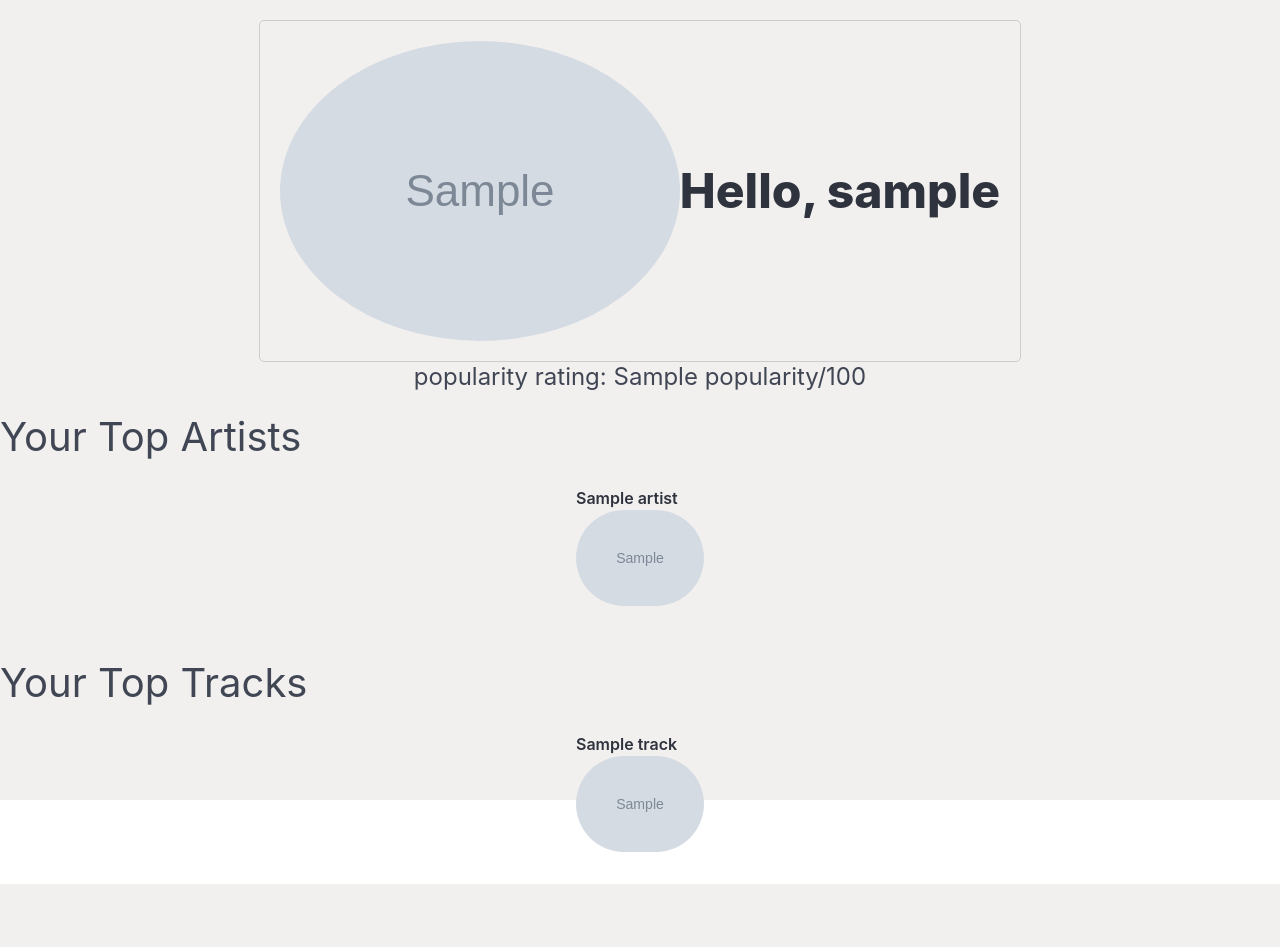
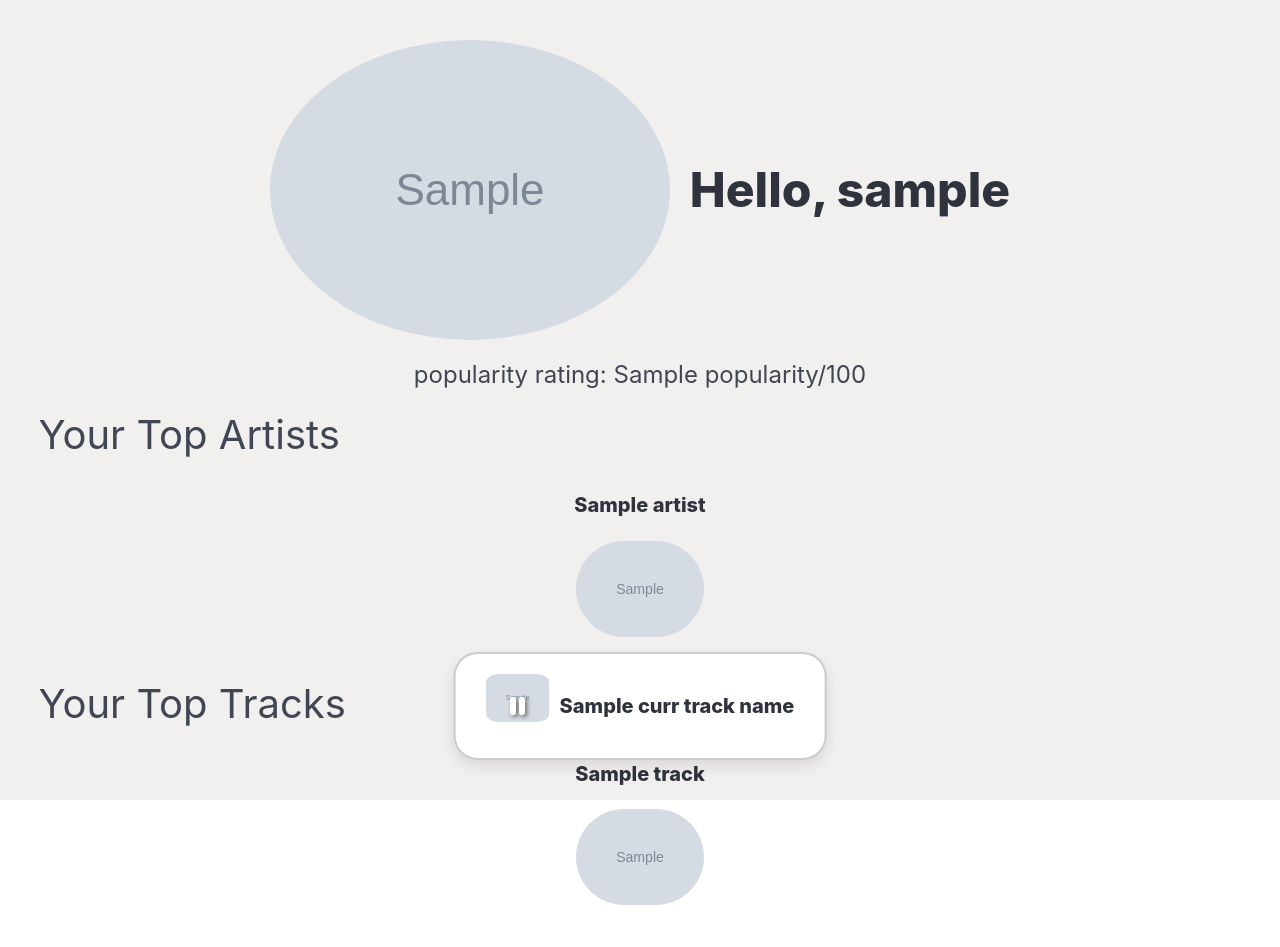
Before and after one commit to eitanamzallag/SoundScope, a Flask app: template templates/index.html in a window 1280 px wide. Before the commit the page ends 884 px from the top, so only its background shows below. Run offline with Flask 3, Linux system fonts and the light colour scheme; the template is opened without the code that fills it: most values are stand-ins (such as "Sample title", 1, 10 or a date in 2020); grey boxes marked "Sample" are stand-in pictures.

Commit message:
add currently playing and remove recommendations

```diff
--- a/main.py
+++ b/main.py
@@ -26,34 +26,45 @@ sp_oauth = SpotifyOAuth(client_id=client_id,
 
 sp = Spotify(auth_manager=sp_oauth)
 
+
 @app.route('/')
 def home():
-    if not sp_oauth.validate_token(cache_handler.get_cached_token()):
+    token_info = cache_handler.get_cached_token()
+    if not token_info or not sp_oauth.validate_token(token_info):
         auth_url = sp_oauth.get_authorize_url()
         return redirect(auth_url)
     return redirect(url_for('top_stats'))
 
 @app.route('/callback')
 def callback():
-    sp_oauth.get_access_token(request.args['code'])
+    code = request.args.get('code')
+    if not code:
+        return "Error: Authorization code not provided."
+    sp_oauth.get_access_token(code)
     return redirect(url_for('top_stats'))
 
 @app.route('/top_stats')
 def top_stats():
-    if not sp_oauth.validate_token(cache_handler.get_cached_token()):
+    token_info = cache_handler.get_cached_token()
+    if not token_info or not sp_oauth.validate_token(token_info):
         auth_url = sp_oauth.get_authorize_url()
         return redirect(auth_url)
 
     username, photo_url = get_user_data(sp)
     popularity = get_popularity(sp, 50)
     artists_photos, tracks_photos = get_top_artists_tracks(sp)
+    curr_track_name, is_playback, curr_track_photo = get_current_track(sp)
     context = {
-        'username' : username,
-        'photo_url' : photo_url,
-        'artists_photos' : artists_photos,
-        'tracks_photos' : tracks_photos,
-        'popularity' : popularity
+        'username': username,
+        'photo_url': photo_url,
+        'artists_photos': artists_photos,
+        'tracks_photos': tracks_photos,
+        'popularity': popularity,
+        'curr_track_name': curr_track_name,
+        'is_playback': is_playback,
+        'curr_track_photo': curr_track_photo
     }
+    print(is_playback)
     return render_template('index.html', **context)
 
 if __name__ == '__main__':
--- a/static/css/style.css
+++ b/static/css/style.css
@@ -12,30 +12,143 @@ html, body {
     padding: 20px;
 }
 
+.user-photo {
+  border-radius: 50%;
+  margin-right: 20px;
+}
+
 .user-info {
   display: flex;
   flex-direction: row;
   justify-content: space-between;
   align-items: center;
   padding: 20px;
-  border: 1px solid #ccc;
-  border-radius: 5px;
   margin: 0 10px;
-}
-
-.user-photo {
-    border-radius: 50%;
 }
 
 .top-artists ul, .top-tracks ul {
   display: flex;
   flex-direction: row;
-  justify-content: space-around;
-  align-items: center;
-  flex-wrap: wrap;
-  margin: 20px;
+  justify-content: space-between;
+  align-items: stretch; /* Ensure items stretch to the same height */
+  flex-wrap: wrap; /* Allow items to wrap to the next line */
+  list-style-type: none; /* Remove default list styling */
+  padding: 0; /* Remove default padding */
+  margin-right: 5%;
+  margin-left: 5%;
 }
 
-.artist-name {
-    align-content: center;
+.top-artists li, .top-tracks li {
+  margin: 10px; /* Add some space between list items */
+  flex: 1 1 200px; /* Ensure items take up equal space and wrap as needed */
 }
+
+.top-title {
+  margin-left: 3%;
+}
+
+.artist-name, .track-name {
+    text-align: center;
+}
+
+.artist-container, .track-container {
+    display: flex;
+    flex-direction: column;
+    align-items: center;
+    text-align: center;
+    width: 100%; /* Ensure containers take up full width of the list item */
+}
+
+.artist-container img, .track-container img {
+  width: 128px;
+  height: 128px;
+  border-radius: 50%;
+  object-fit: cover; /* Ensure the image covers the container while maintaining aspect ratio */
+  box-sizing: border-box; /* Include padding and border in the element's total width and height */
+}
+
+.currently-playing {
+  position: fixed;
+  bottom: 5%;
+  left: 50%;
+  transform: translateX(-50%);
+  display: flex;
+  flex-direction: row;
+  justify-content: center;
+  align-items: center;
+  padding: 20px 30px; /* More balanced padding */
+  border-radius: 24px; /* More rounded corners */
+  border: 2px solid rgba(0, 0, 0, 0.2); /* Softer border color */
+  background: white; /* Ensure a clean, modern background */
+  box-shadow: 0 6px 15px rgba(0, 0, 0, 0.1); /* Subtle Apple-like shadow */
+}
+
+.image-button {
+  position: relative;
+  background: none;
+  border: none;
+  padding: 0;
+  cursor: pointer;
+  display: inline-block;
+}
+
+.curr_track_photo {
+  border-radius: 20%;
+  display: block;
+}
+
+.curr-track-name {
+  margin-left: 10px;
+}
+
+.overlay-icon {
+  position: absolute;
+  top: 50%;
+  left: 50%;
+  transform: translate(-50%, -50%); /* Center the icon */
+  font-size: 24px; /* Adjust icon size */
+  color: white; /* Make it visible */
+  text-shadow: 2px 2px 4px rgba(0, 0, 0, 0.5); /* Optional: Adds contrast */
+  pointer-events: none; /* Prevents click interference */
+}
+
+.sound-wave {
+  position: absolute;
+  top: 50%;
+  left: 50%;
+  transform: translate(-50%, -50%);
+  display: flex;
+  align-items: center;
+  justify-content: center;
+  gap: 4px;
+  height: 20px;
+  z-index: 2;
+}
+
+.sound-wave span {
+  display: block;
+  width: 4px;
+  height: 10px;
+  background: white;
+  animation: wave-animation 1s infinite ease-in-out;
+  border-radius: 20%;
+}
+
+.sound-wave span:nth-child(1) {
+  animation-delay: -0.2s;
+}
+.sound-wave span:nth-child(2) {
+  animation-delay: -0.4s;
+}
+.sound-wave span:nth-child(3) {
+  animation-delay: -0.6s;
+}
+
+@keyframes wave-animation {
+  0%, 100% {
+      height: 10px;
+  }
+  50% {
+      height: 20px;
+  }
+}
--- a/templates/index.html
+++ b/templates/index.html
@@ -6,8 +6,10 @@
     <title>SoundScope</title>
     <link rel="stylesheet" href="static/css/style.css">
     <link rel="stylesheet" href="https://cdn.jsdelivr.net/npm/bulma@1.0.2/css/bulma.min.css">
+    <link rel="stylesheet" href="https://cdnjs.cloudflare.com/ajax/libs/font-awesome/6.4.2/css/all.min.css">
   </head>
   <body>
+    <!-- create user profile -->
     <div class = 'user'>
         <container class="user-info">
             <img class="user-photo" src={{photo_url}} alt="That's you!">
@@ -18,14 +20,16 @@
 
     <!-- list out top artists -->
     <div class="top-artists">
-        <h2 class="subtitle is-2"> Your Top Artists </h2>
+        <h2 class="subtitle is-2 top-title"> Your Top Artists </h2>
         <ul>
             {% for artist, img_url in artists_photos.items() %}
                 <li>
-                    <span class="artist-name"><strong>{{ artist }}</strong></span>
+                    <div class="artist-container">
+                        <h5 class="title is-5 artist-name">{{ artist }}</h5>
                         <figure class="image is-128x128">
                             <img class="is-rounded" src="{{img_url}}" alt="{{ artist }}">
                         </figure>
+                    </div>
                 </li>
             {% endfor %}
         </ul>
@@ -33,17 +37,39 @@
 
     <!-- list out top tracks -->
     <div class="top-tracks">
-            <h2 class="subtitle is-2"> Your Top Tracks </h2>
+        <h2 class="subtitle is-2 top-title"> Your Top Tracks </h2>
         <ul>
             {% for track, img_url in tracks_photos.items() %}
                 <li>
-                    <span class="track-name"><strong>{{ track }}</strong></span>
+                    <div class="track-container">
+                        <h5 class="title is-5 track-name">{{ track }}</h5>
                         <figure class="image is-128x128">
                             <img class="is-rounded" src="{{img_url}}" alt="{{ track }}">
                         </figure>
+                    </div>
                 </li>
             {% endfor %}
         </ul>
     </div>
+
+    <!-- create currently playing player -->
+    <div class="currently-playing">
+        <button class="image-button">
+            <figure class="image is-64x64">
+                <img class="curr_track_photo" src="{{ curr_track_photo }}" alt="Currently Playing">
+                {% if is_playback is true %}
+                    <!-- <i class="fa-solid fa-play overlay-icon"></i> -->
+                    <div class="sound-wave">
+                        <span></span>
+                        <span></span>
+                        <span></span>
+                    </div>
+                {% else %}
+                    <i class="fa-solid fa-pause overlay-icon"></i>
+                {% endif %}
+            </figure>
+        </button>
+        <h5 class = "title is-5 curr-track-name">{{ curr_track_name }} </h5>
+    </div>
 </body>
 </html>
```
Also changed, not shown: helpers.py (+7 -0 lines). Lines whose indentation alone changed are shown as unchanged.
